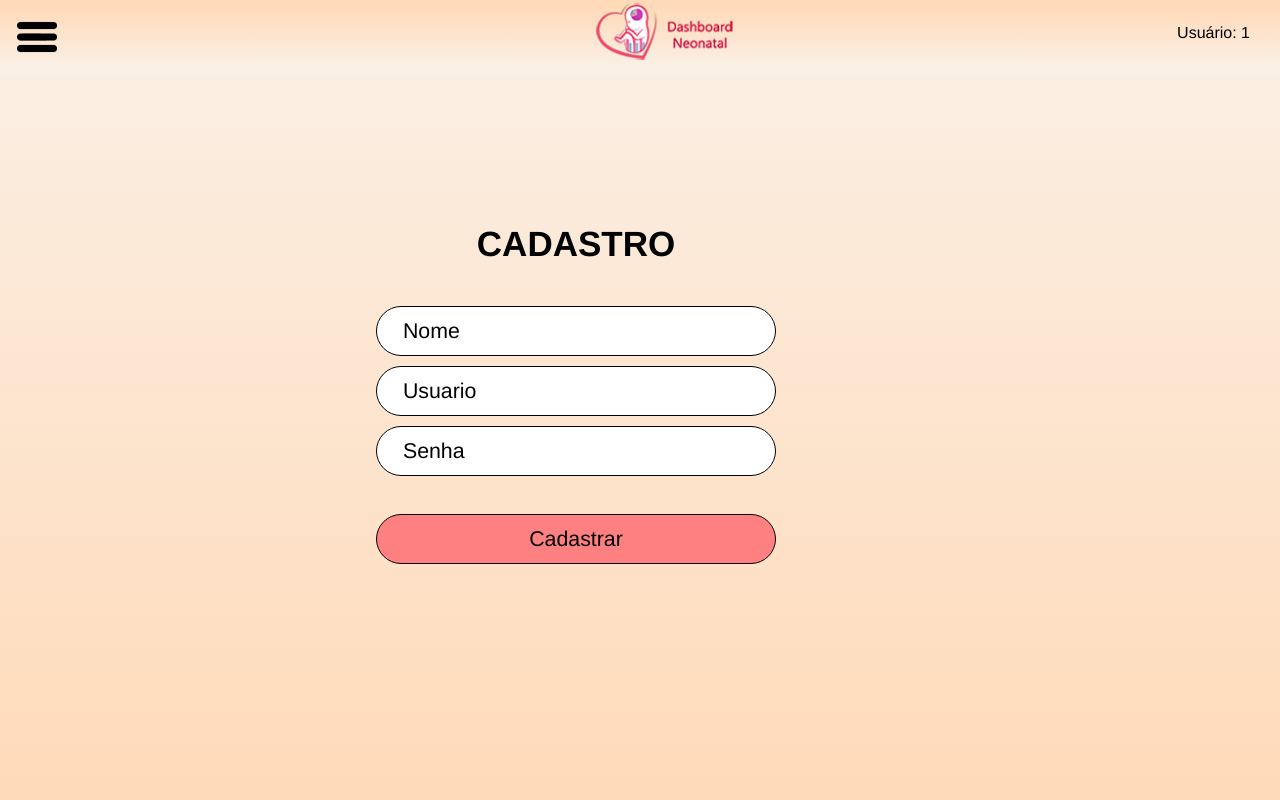
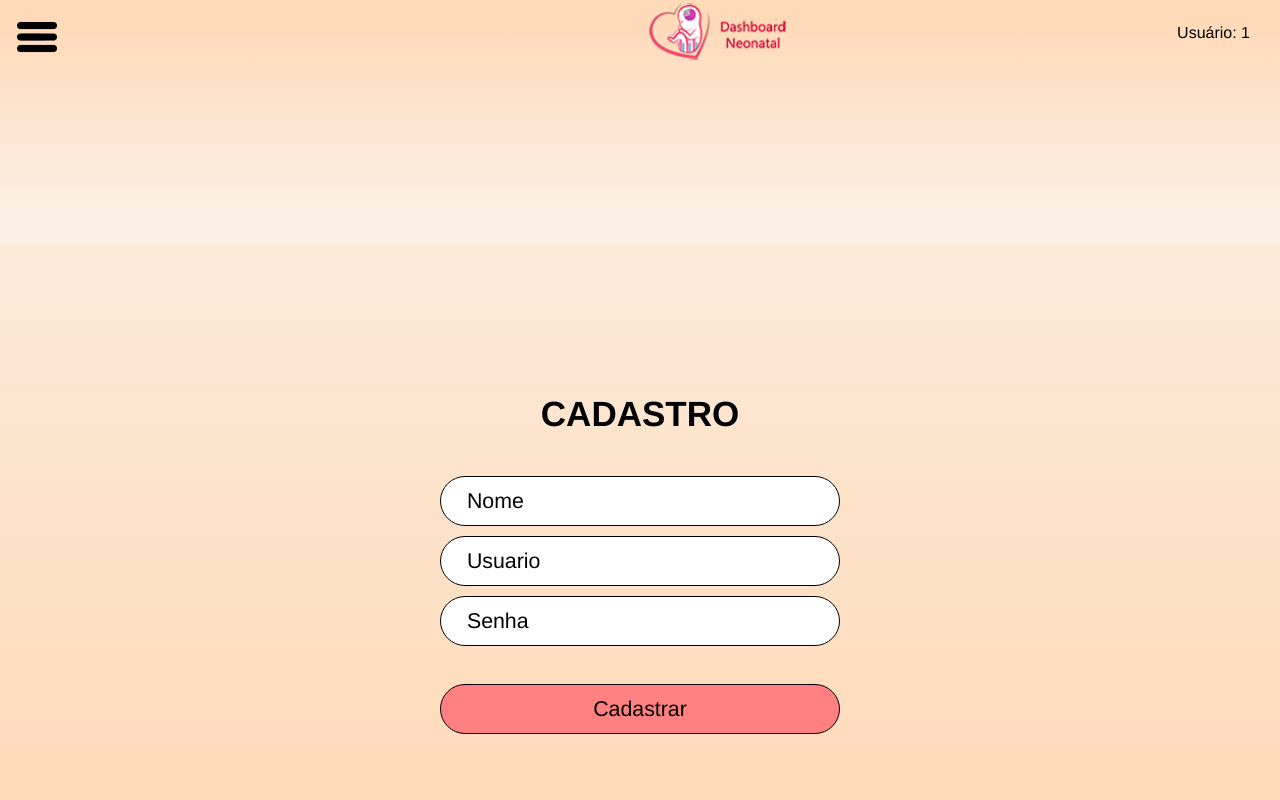
Before and after one commit to Nick-nameBR/Dashboad-Hospitalar, a PHP site: page /cadastro.php in a window 1280 px wide. Run offline with PHP 8.4, Linux system fonts and the light colour scheme; the visitor is signed in with stand-in values (Sample User, id 1).

Commit message:
AJUSTA AO TAMANHO DA TELA

```diff
--- a/DASHBOARD/CSS/style.css
+++ b/DASHBOARD/CSS/style.css
@@ -1,18 +1,20 @@
  *{
-        margin: 0;
-        padding: 0;
+        margin: 0 auto;
+        padding: 0 auto;
         font-family: Helvetica, Bookman;
     }
 
     header{
         background: linear-gradient(to bottom, #FFDAB9 10%, #FAF0E6 90%);
-        height: 70px;
-        width: 1305px;
+        height: 30%;
+        width: 100%;
         padding: 2px;
     }
 
     body{
-        width: 90%;
+        width: 100%;
+        height: 100%;
+        margin:  0 auto;
         font-family: Helvetica, Bookman;
         background-color: #FAF0E6;
     }
@@ -22,17 +24,17 @@
         background: linear-gradient(to bottom, #FAF0E6  0%,  #FFDAB9 100%);
         color: #FA8072;
         font-family: Helvetica, Bookman;
-        height: 30px;
-        width: 1270px;
-        text-align: right;
+        height: 30%;
+        width: 100%;
+        text-align: center;
         padding: 20px;
-        font-size: 15px;
+        font-size: 20px;
     }
 
     /*LOGO*/
     img#logo {
         width: 170px;
-        margin-left: 45%;
+        margin-left: 50%;
     }
 
     /*USUARIO LOGADO*/
@@ -52,7 +54,7 @@
     .highcharts-figure, .highcharts-data-table table {
         min-width: 320px;
         max-width: 800px;
-        margin: 1em auto;
+        margin: 10% auto;
     }
 
 
@@ -81,7 +83,7 @@
     }
     .highcharts-data-table th {
         font-weight: 600;
-        padding: 0.5em;
+        padding: 1.5em;
     }
     .highcharts-data-table td, .highcharts-data-table th, .highcharts-data-table caption {
         padding: 0.5em;
```
